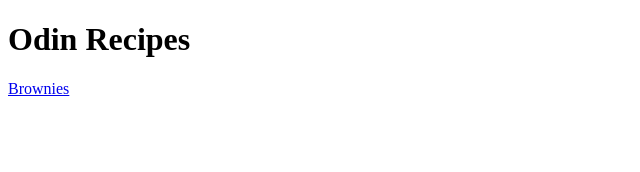
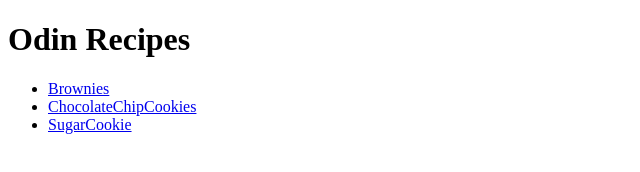
Before and after one commit to belleadora/odin-recipes, a plain HTML site: page index.html in a window 1280 px wide. Shown: the whole page, without its empty margins (0-640 px from the left). Drawn offline with Linux system fonts and the light colour scheme.

Commit message:
index.html

```diff
--- a/index.html
+++ b/index.html
@@ -6,6 +6,12 @@
 
 <body>
 <h1>Odin Recipes</h1>
-<a href="recipes/brownies.html">Brownies</a>
+
+<ul>
+<li><a href="recipes/brownies.html">Brownies</a></li>
+<li><a href="recipes/chocolatechipcookies.html">ChocolateChipCookies</a></li>
+<li><a href="recipes/sugarcookie.html">SugarCookie</a></li>
+</ul>
+
 </body>
 </html>
```
